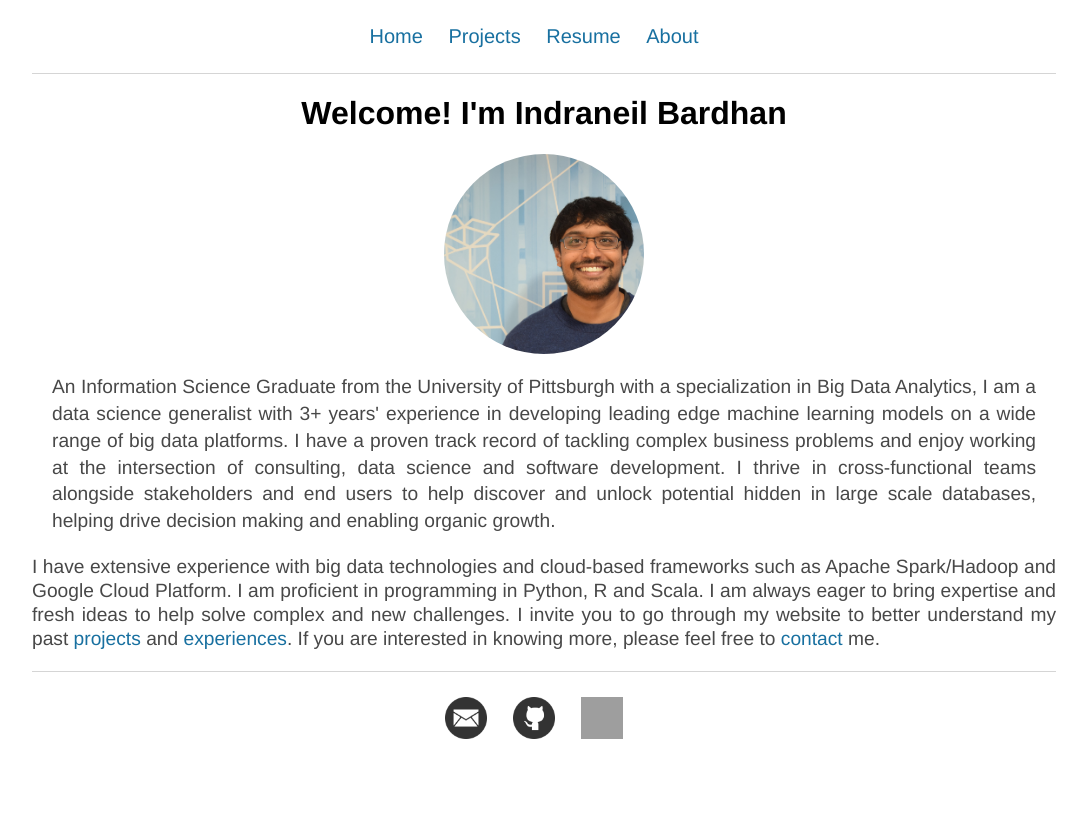
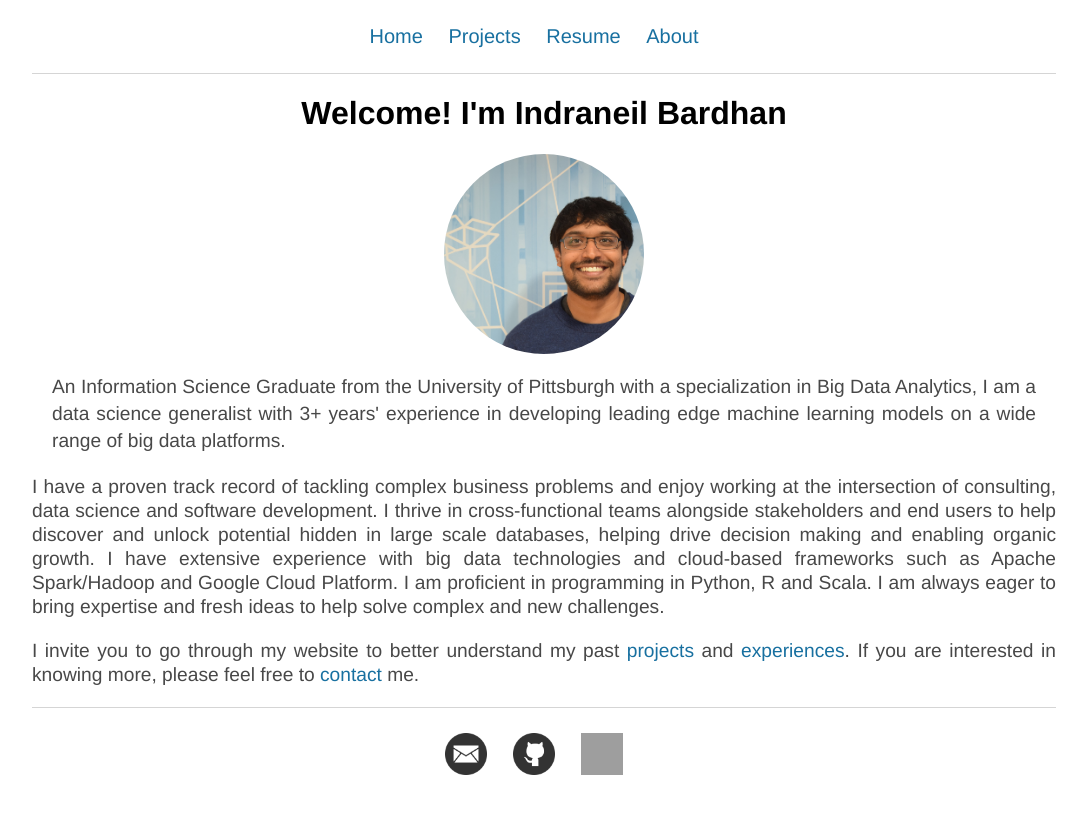
Before and after one commit to NeilBardhan/neilbardhan.github.io, a Jekyll site: the page built from index.html, in a window 1280 px wide. Shown: the top 814 px of the page, without its empty margins (96-1183 px from the left). Built offline with Jekyll 4.4.1, drawn with Linux system fonts in a browser that asks for light colours; grey boxes are pictures that could not be loaded.

Commit message:
line breaks and spacing

```diff
--- a/index.html
+++ b/index.html
@@ -11,11 +11,15 @@ title: Indraneil Bardhan's homepage
 </center>
 	<p class="blurb">
 		An Information Science Graduate from the University of Pittsburgh with a specialization in Big Data Analytics, I am a data science generalist with 3+ years' experience in developing leading edge machine learning models on a wide range of big data platforms.
+	</p>
 
-I have a proven track record of tackling complex business problems and enjoy working at the intersection of consulting, data science and software development. I thrive in cross-functional teams alongside stakeholders and end users to help discover and unlock potential hidden in large scale databases, helping drive decision making and enabling organic growth. </p>
+	<p>
+		I have a proven track record of tackling complex business problems and enjoy working at the intersection of consulting, data science and software development. I thrive in cross-functional teams alongside stakeholders and end users to help discover and unlock potential hidden in large scale databases, helping drive decision making and enabling organic growth.
 
-<p>
-I have extensive experience with big data technologies and cloud-based frameworks such as Apache Spark/Hadoop and Google Cloud Platform. I am proficient in programming in Python, R and Scala. I am always eager to bring expertise and fresh ideas to help solve complex and new challenges.
+		I have extensive experience with big data technologies and cloud-based frameworks such as Apache Spark/Hadoop and Google Cloud Platform. I am proficient in programming in Python, R and Scala. I am always eager to bring expertise and fresh ideas to help solve complex and new challenges.
+	</p>
 
-I invite you to go through my website to better understand my past <a href="/projects">projects</a> and <a href="/resume">experiences</a>. If you are interested in knowing more, please feel free to <a href ="mailto:indraneil.bardhan@tuta.io">contact</a> me.</p>
+	<p>
+		I invite you to go through my website to better understand my past <a href="/projects">projects</a> and <a href="/resume">experiences</a>. If you are interested in knowing more, please feel free to <a href ="mailto:indraneil.bardhan@tuta.io">contact</a> me.
+	</p>
 </div><!-- /.blurb -->
```
